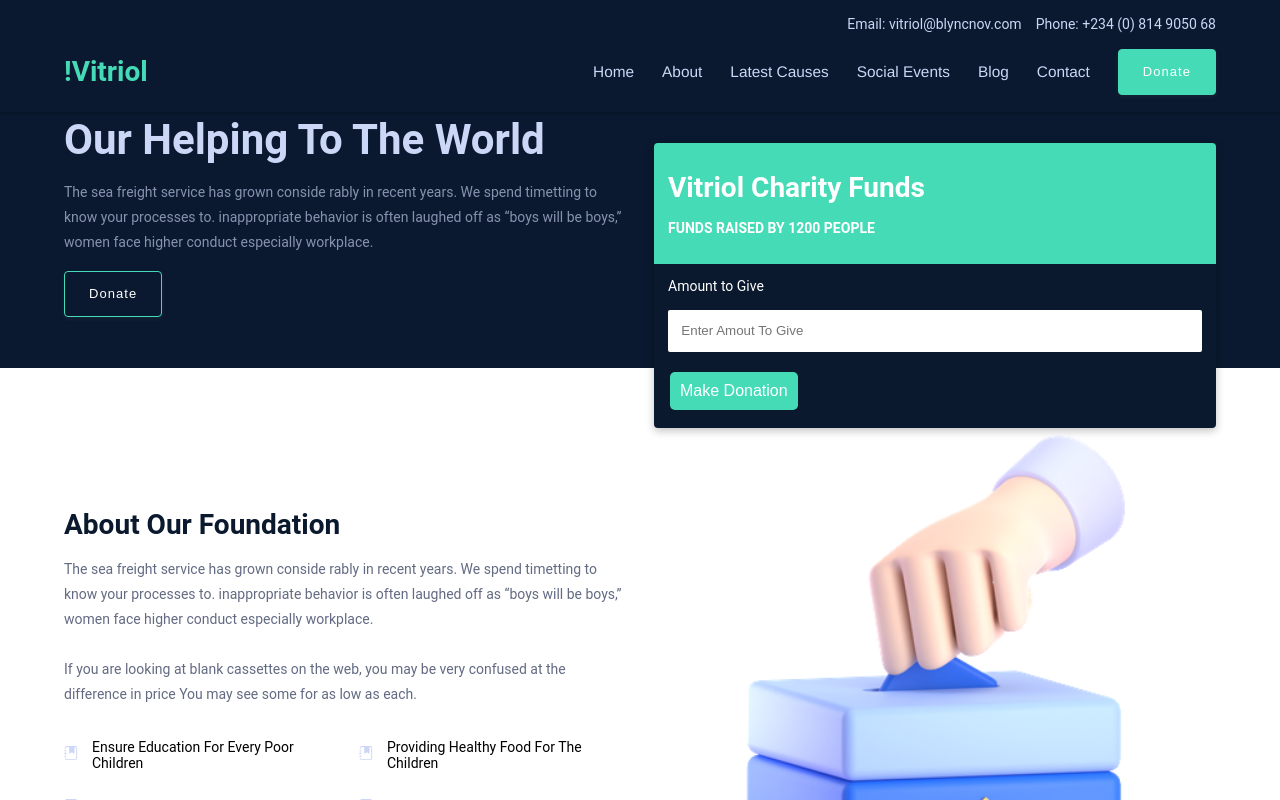
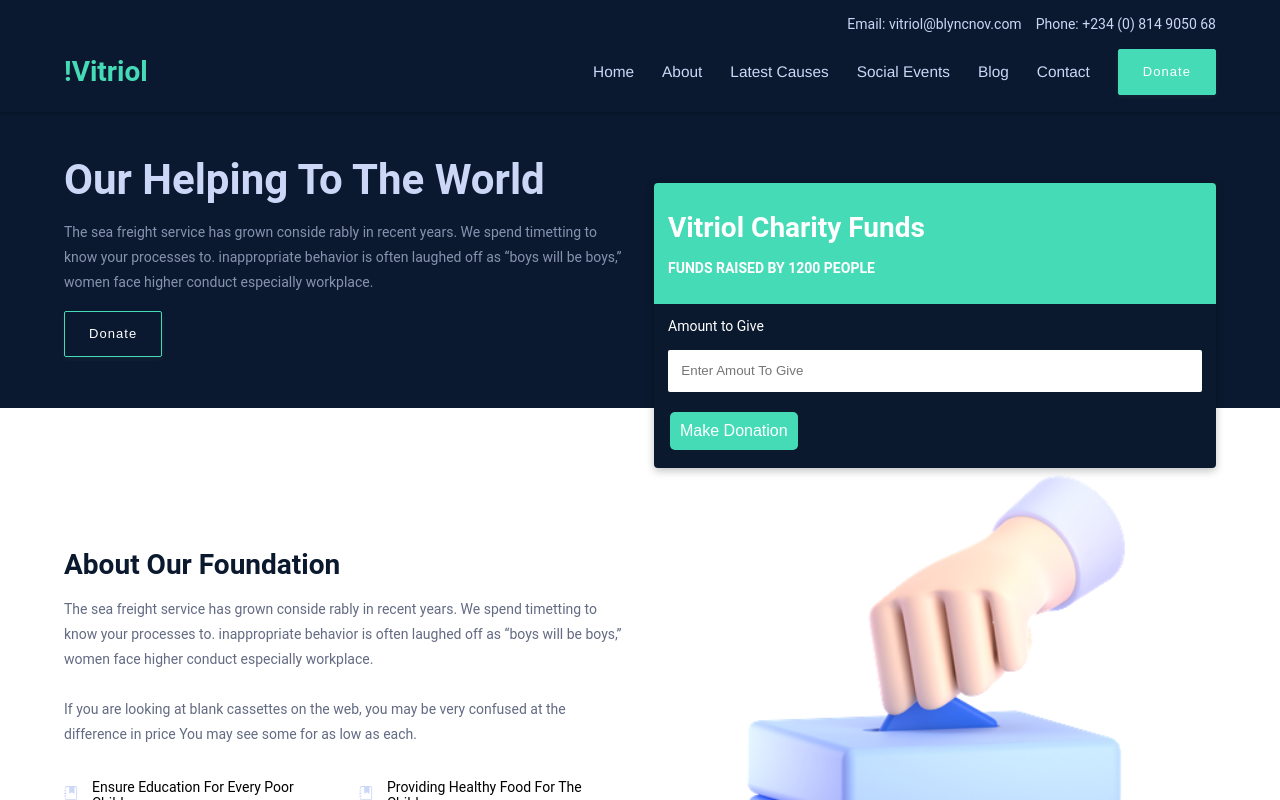
Before and after one commit to blyncnov/-Vitriol, a Next.js app: page / in a window 1280 px wide. Shown: the top 800 px of the page. Built offline with nearby package versions, Linux system fonts and the light colour scheme.

Commit message:
anti vitriol charity webapplication

```diff
--- a/styles/constants/Constants.js
+++ b/styles/constants/Constants.js
@@ -82,7 +82,7 @@ export const Button1 = styled.button`
     letter-spacing: 0.08em;
     text-transform: Capitalise;
     padding: 12px 24px;
-    border-radius: 4px;
+    border-radius: 2px;
     cursor: pointer;
     transition: all 0.5s ease-in-out, color 0.15s ease-in-out,
       background-color 0.5s ease-in-out, border-color 0.15s ease-in-out,
--- a/styles/styled/Navigation.js
+++ b/styles/styled/Navigation.js
@@ -2,16 +2,20 @@ import styled from "styled-components"
 
 export const NavigationContainerWrapper  = styled.div`
 width: 100%;
-height: 80px;
+height: 120px;
 position: relative;
 background-color: #0a192f;
+
+@media (max-width: 768px) {
+  height: 80px;
+}
 `
 
 export const NavigationUpperDetails = styled.div`
 width: 100%;
 color: #fff;
 
-@media (max-width: 768px) {
+@media (max-width: 800px) {
     display: none;
 }
 `
```
